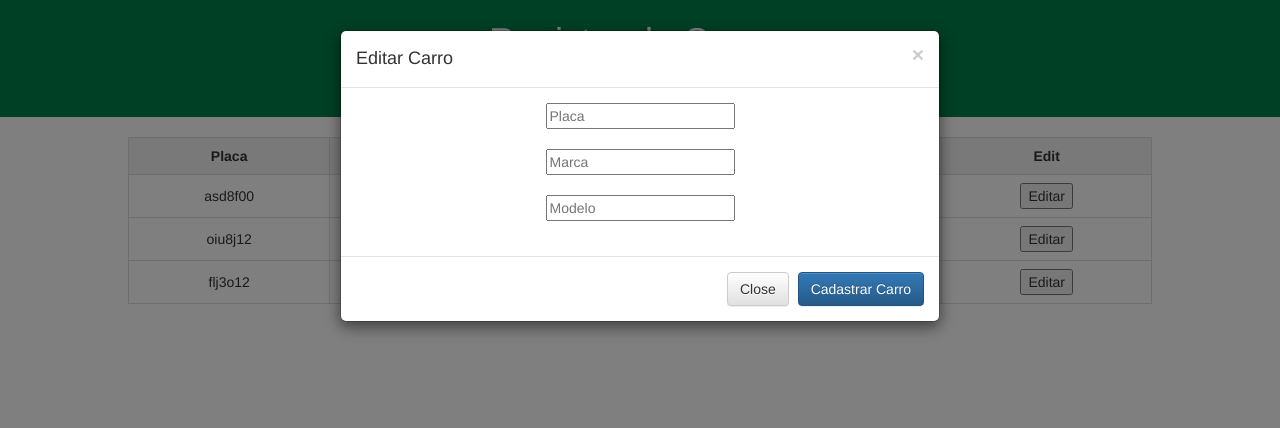
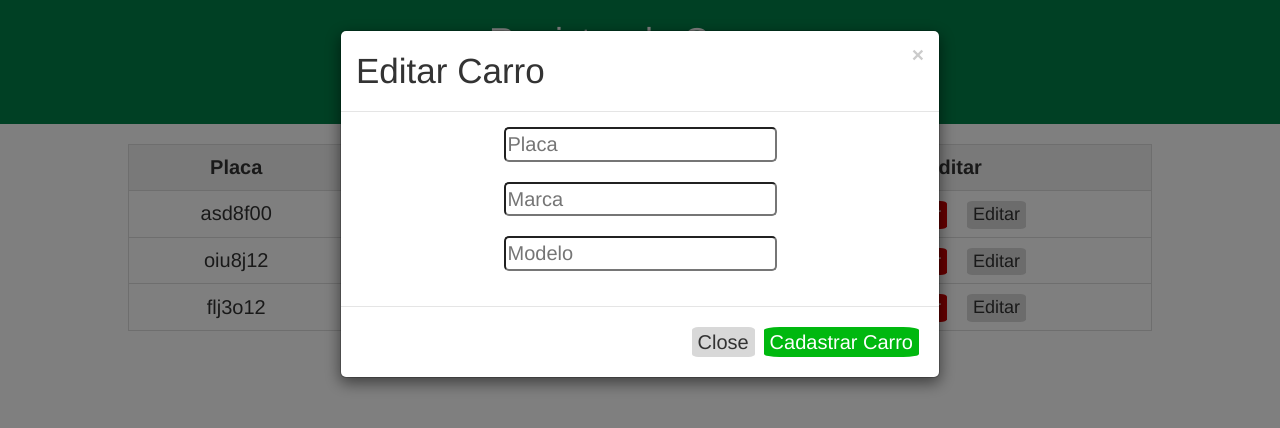
Before and after one commit to Ricardostf/CloudFiles, a plain HTML site: page index.html in a window 1280 px wide. Both pictures are taken after a click on the button "Cadastrar Carro". Drawn offline with nearby package versions, Linux system fonts and the light colour scheme.

Commit message:
segundo commit

```diff
--- a/index.html
+++ b/index.html
@@ -18,7 +18,7 @@
     <div style="background-color: #008148; padding: 1px; text-align: center;">
         <h1>Registro de Carros</h1>
         <div style="padding-bottom: 15px; ">
-            <button type="button" data-toggle="modal" data-target="#cadastrarModal" style="background-color: #00ff8c; border-radius: 10px; border-style: hidden;font-size: 20px;">Cadastrar Carro</button>
+            <button type="button" data-toggle="modal" data-target="#cadastrarModal" style="background-color: #00ff8c; border-radius: 10px; border-style: hidden;font-size: 25px;">Cadastrar Carro</button>
         </div>
     </div>
 
@@ -28,7 +28,7 @@
         <div class="modal-content">
             <div class="modal-header">
                 <button type="button" class="close" data-dismiss="modal" aria-label="Close"><span aria-hidden="true">&times;</span></button>
-                <h4 class="modal-title" id="cadastrarModalLabel">Editar Carro</h4>
+                <h4 class="modal-title" style="font-size: 35px;" id="cadastrarModalLabel">Editar Carro</h4>
             </div>
             <div class="modal-body" style="text-align: center;">
                 <input type="text" id="fplaca" name="fplaca" placeholder="Placa"><br><br>
@@ -36,8 +36,8 @@
                 <input type="text" id="fmodelo" name="fmodelo" placeholder="Modelo"><br><br>
             </div>
             <div class="modal-footer">
-                <button type="button" class="btn btn-default" data-dismiss="modal">Close</button>
-                <button type="button" onclick="cadastrarCarro()" class="btn btn-primary">Cadastrar Carro</button>
+                <button type="button" class="gray-button" style="font-size: 20px;" data-dismiss="modal">Close</button>
+                <button type="button" onclick="cadastrarCarro()" class="green-button">Cadastrar Carro</button>
             </div>
             </div>
         </div>
@@ -50,8 +50,8 @@
                     <th> Placa </th>
                     <th> Marca </th>
                     <th> Modelo </th>
-                    <th> Delete </th>
-                    <th> Edit </th>
+                    <th> Editar </th>
+                    <!-- <th> Edit </th> -->
                 </tr>
             </thead>
 
@@ -65,7 +65,7 @@
         <div class="modal-content">
             <div class="modal-header">
                 <button type="button" class="close" data-dismiss="modal" aria-label="Close"><span aria-hidden="true">&times;</span></button>
-                <h4 class="modal-title" id="myModalLabel">Editar Carro</h4>
+                <h4 class="modal-title" style="font-size: 35px;" id="myModalLabel">Editar Carro</h4>
             </div>
             <div class="modal-body">
                 <label for="modalPlaca">Placa:</label>
@@ -76,8 +76,8 @@
                 <input type="text" id="modalModelo"><br>
             </div>
             <div class="modal-footer">
-                <button type="button" class="btn btn-default" data-dismiss="modal">Close</button>
-                <button type="button" onclick="salvarEdicaoCarro()" class="btn btn-primary">Salvar Mudanças</button>
+                <button type="button" class="gray-button" style="font-size: 20px;" data-dismiss="modal">Close</button>
+                <button type="button" onclick="salvarEdicaoCarro()" class="green-button">Salvar Mudanças</button>
             </div>
             </div>
         </div>
--- a/script.js
+++ b/script.js
@@ -1,12 +1,12 @@
-var array = [["asd8f00", "VW", "Polo"],["oiu8j12", "Renaut", "Kicks"], ["flj3o12", "Honda", "Civic"]]
+var array = [["asd8f00", "VW", "Polo"], ["oiu8j12", "Renaut", "Kicks"], ["flj3o12", "Honda", "Civic"]]
 
-function cadastrarCarro(){
+function cadastrarCarro() {
     const placa = document.getElementById('fplaca')
     const marca = document.getElementById('fmarca')
     const modelo = document.getElementById('fmodelo')
 
-    if (placa.value != '' && marca.value != '' && modelo.value != ''){
-        array.push([placa.value,marca.value,modelo.value])
+    if (placa.value != '' && marca.value != '' && modelo.value != '') {
+        array.push([placa.value, marca.value, modelo.value])
 
         placa.value = ''
         marca.value = ''
@@ -14,25 +14,25 @@ function cadastrarCarro(){
         $('#cadastrarModal').modal('hide')
         atualizarTabela()
         alert("Veículo cadastrado com sucesso!")
-    }else{
+    } else {
         alert("Não pode haver campos vazios!")
     }
 }
 
-function editarCarro(carro){
+function editarCarro(carro) {
     document.getElementById('modalPlaca').value = carro[0]
     document.getElementById('modalMarca').value = carro[1]
     document.getElementById('modalModelo').value = carro[2]
 }
 
-function salvarEdicaoCarro(){
+function salvarEdicaoCarro() {
     const placa = document.getElementById('modalPlaca').value
     const marca = document.getElementById('modalMarca').value
     const modelo = document.getElementById('modalModelo').value
 
-    if (placa != '' && marca != '' && modelo != ''){
-        for (let i = 0; i < array.length; i++){
-            if (array[i][0] == placa){
+    if (placa != '' && marca != '' && modelo != '') {
+        for (let i = 0; i < array.length; i++) {
+            if (array[i][0] == placa) {
                 array[i][1] = marca
                 array[i][2] = modelo
                 break
@@ -42,14 +42,14 @@ function salvarEdicaoCarro(){
         $('#myModal').modal('hide')
         atualizarTabela()
         alert("Veículo editado com sucesso!")
-    }else{
+    } else {
         alert("Não pode haver campos vazios!")
     }
 }
 
-function excluirCarro(placa){
-    for (let i = 0; i < array.length; i++){
-        if (array[i][0] == placa){
+function excluirCarro(placa) {
+    for (let i = 0; i < array.length; i++) {
+        if (array[i][0] == placa) {
             array.splice(i, 1)
             break
         }
@@ -58,16 +58,16 @@ function excluirCarro(placa){
 }
 
 
-function atualizarTabela(){
+function atualizarTabela() {
 
     $('#tabelaCarro tbody').empty();
 
     const tabela = document.querySelector("#tabelaCarro tbody")
     console.log(tabela)
-    for (let i = 0; i < array.length; i++){
+    for (let i = 0; i < array.length; i++) {
         const row = document.createElement("tr")
 
-        for (let j = 0; j < array[0].length; j++){
+        for (let j = 0; j < array[0].length; j++) {
             const collum = document.createElement("td")
             collum.textContent = array[i][j]
             row.appendChild(collum)
@@ -76,23 +76,38 @@ function atualizarTabela(){
         const deleteCell = document.createElement("td")
         const deleteButton = document.createElement("button")
         deleteButton.textContent = "Excluir"
-        deleteButton.onclick = function(){excluirCarro(array[i][0])}
+        deleteButton.classList.add("red-button")
+        deleteButton.onclick = function () { excluirCarro(array[i][0]) }
+        deleteButton.style.marginRight = "20px"
         deleteCell.appendChild(deleteButton)
-        row.appendChild(deleteCell)
 
+        /*
         const editCell = document.createElement("td")
         const editButton = document.createElement("button")
         editButton.textContent = "Editar"
         editButton.type = "button";
+        editButton.classList.add("gray-button")
         editButton.setAttribute("data-toggle", "modal");
         editButton.setAttribute("data-target", "#myModal");
-        editButton.onclick = function(){editarCarro(array[i])}
+        editButton.onclick = function () { editarCarro(array[i]) }
         editCell.appendChild(editButton)
         row.appendChild(editCell)
+        */
+
+        const editButton = document.createElement("button")
+        editButton.textContent = "Editar";
+        editButton.type = "button";
+        editButton.classList.add("gray-button")
+        editButton.setAttribute("data-toggle", "modal");
+        editButton.setAttribute("data-target", "#myModal");
+        editButton.onclick = function () { editarCarro(array[i]) }
+        deleteCell.appendChild(editButton)
+
 
         tabela.appendChild(row)
+        row.appendChild(deleteCell)
 
     }
 }
 
-jQuery(document).ready(function(){atualizarTabela()})
+jQuery(document).ready(function () { atualizarTabela() })
--- a/style.css
+++ b/style.css
@@ -1,26 +1,64 @@
-h1{
+h1 {
   color: white
 }
+
 /* https://coolors.co/034732-008148-c6c013-ef8a17-ef2917 */
 table {
   width: 100%;
-    border-collapse: collapse; /* Removes spacing between borders */
+  border-collapse: collapse;
+  /* Removes spacing between borders */
 }
 
-  th, td {
-    border: 1px solid #ddd; /* Light gray border */
-    padding: 8px; /* Padding inside cells */
-    text-align: center; /* Align text to the left */
+th,
+td {
+  border: 1px solid #ddd;
+  /* Light gray border */
+  padding: 8px;
+  /* Padding inside cells */
+  text-align: center;
+  /* Align text to the left */
+  font-size: 20px;
 }
 
 th {
-    background-color: #f3f3f3; /* Light gray background for header cells */
+  background-color: #f3f3f3;
+  /* Light gray background for header cells */
 }
 
-  /* tr:nth-child(even) {
-    background-color: #f9f9f9; /* Zebra striping for rows */
-  } */
+tr:hover {
+  background-color: #eaeaea;
+  /* Highlight row on hover */
+}
 
-  tr:hover {
-    background-color: #eaeaea; /* Highlight row on hover */
+.red-button{
+  background-color: rgb(206, 0, 0);
+  color: white;
+  border-radius: 10%;
+  border-style: none;
+  font-size: 18px;
 }
+
+.gray-button{
+  background-color: rgb(216, 216, 216);
+  border-radius: 10%;
+  border-style: none;
+  font-size: 18px;
+}
+
+.green-button{
+  background-color: #00b80f;
+  border-radius: 10%;
+  border-style: none;
+  font-size: 20px;
+  margin: 5px;
+  color: white;
+}
+
+label{
+  font-size: 20px;
+}
+
+input{
+  border-radius: 5px;
+  font-size: 20px;
+}
```
Also changed, not shown: 3 other files. Lines whose indentation alone changed are shown as unchanged.
